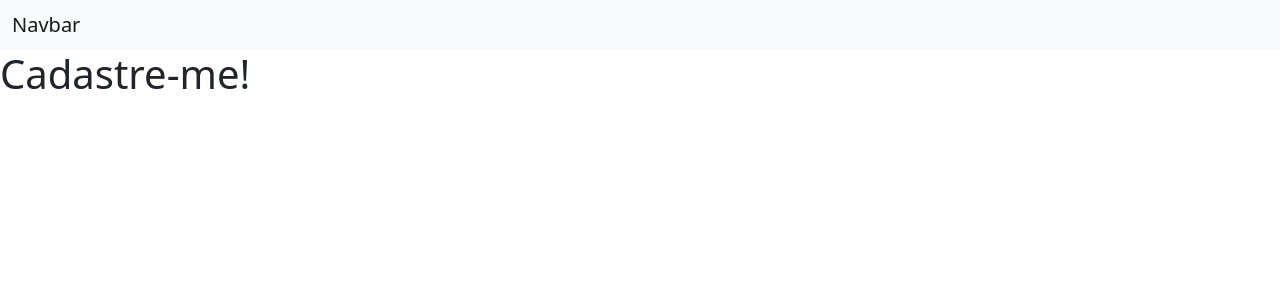
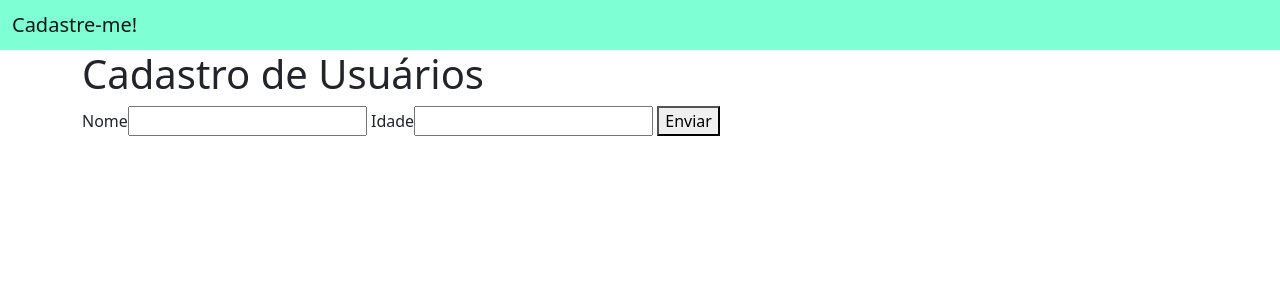
Before and after one commit to LuizMiguelMds/ProjetoDjango, a Django app: page / in a window 1280 px wide. Shown: the top 300 px of the page. Run offline with Django 5.2, Linux system fonts and the light colour scheme.

Commit message:
Navbar e Containers iniciais

```diff
--- a/app_cad_usuarios/templates/usuarios/home.html
+++ b/app_cad_usuarios/templates/usuarios/home.html
@@ -11,12 +11,18 @@
     <title>Cadastre-me!</title>
   </head>
   <body>
-    <nav class="navbar navbar-light bg-light">
+    <nav style = "background-color: aquamarine !important;" class="navbar navbar-light bg-light">
         <div class="container-fluid">
-          <span class="navbar-brand mb-0 h1">Navbar</span>
+          <span class="navbar-brand mb-0 h1">Cadastre-me!</span>
         </div>
       </nav>
-    <h1>Cadastre-me!</h1>
+      <div class="container">
+        <h1>Cadastro de Usuários</h1>
+        Nome<input type="text">
+        Idade<input type="text">
+        <button>Enviar</button>
+
+      </div>
 
     <!-- Optional JavaScript; choose one of the two! -->
 
```
